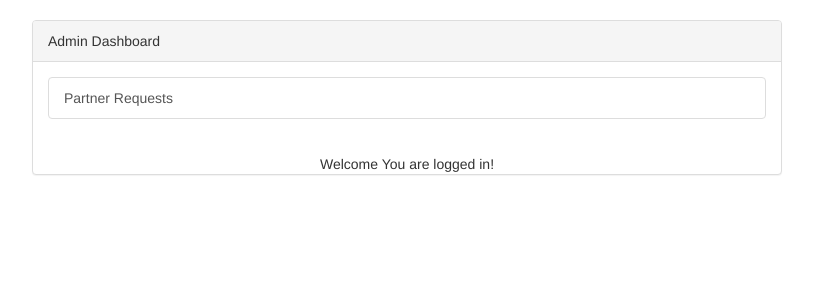
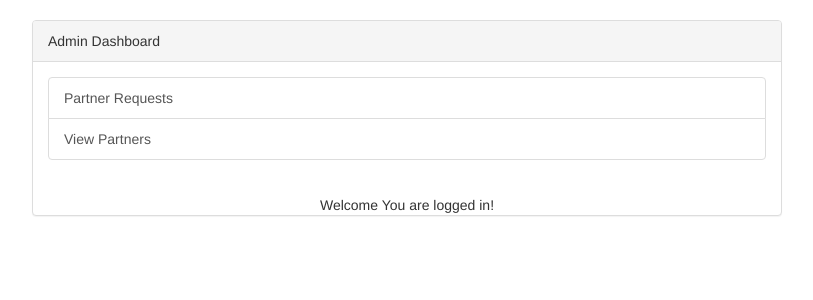
Before and after one commit to Mohamed0524/hotel2, a Django app: page /Authorize/admindash in a window 1280 px wide. Shown: the part 51-351 px from the top of the page, without its empty margins (248-1061 px from the left). Run offline with Django 3.2, Linux system fonts and the light colour scheme; some libraries are stand-ins or nearby versions.

Commit message:
Added ability for admin to view & remove Partners

```diff
--- a/Authorize/templates/Authorize/admindash.html
+++ b/Authorize/templates/Authorize/admindash.html
@@ -17,7 +17,7 @@
                     <div class="list-group">
                       <!--  partner id in link -->
                       <a href="{% url 'Authorize:showproposals'  %}" class="list-group-item">Partner Requests</a>
-
+                      <a href="{% url 'Authorize:showpartners'  %}" class="list-group-item">View Partners</a>
 
 
                     </div>
--- a/Authorize/urls.py
+++ b/Authorize/urls.py
@@ -7,5 +7,7 @@ urlpatterns = [
          url(r'^$', views.displayDash, name='displayDash'),
          url(r'^admindash$', views.displayAdminDash, name='admindash'),
          url(r'^admindash/proposals$', views.showProposals, name='showproposals'),
+         url(r'^admindash/partners$', views.showPartners, name='showpartners'),
+         url(r'^admindash/partners/(?P<id>[0-9]+)/remove$', views.removePartner, name='removepartner'),
          url(r'^admindash/proposals/(?P<id>[0-9]+)/accept$', views.acceptProposals, name='acceptproposal'),
 ]
--- a/Authorize/views.py
+++ b/Authorize/views.py
@@ -25,7 +25,20 @@ def showProposals(request):
     proposal_list = Proposal.objects.all()
     context = {'proposals': proposal_list}
     return render(request, 'Authorize/proposals.html', context)
+def showPartners(request):
+    partner_list = Partners.objects.all()
+    context = {'partners': partner_list}
+    return render(request, 'Authorize/partners.html', context)
+def removePartner(request,id):
+    partner = Partners.objects.get(id = id)
+    userid = partner.userID
+    role = UserRole.objects.get(user = userid)
+    role.roleid = 3
+    role.save()
+    partner.delete()
 
+    link = reverse('Authorize:showpartners')
+    return HttpResponseRedirect(link)
 def acceptProposals(request,id):
     proposal = Proposal.objects.get(id = id)
     user = proposal.user
```
